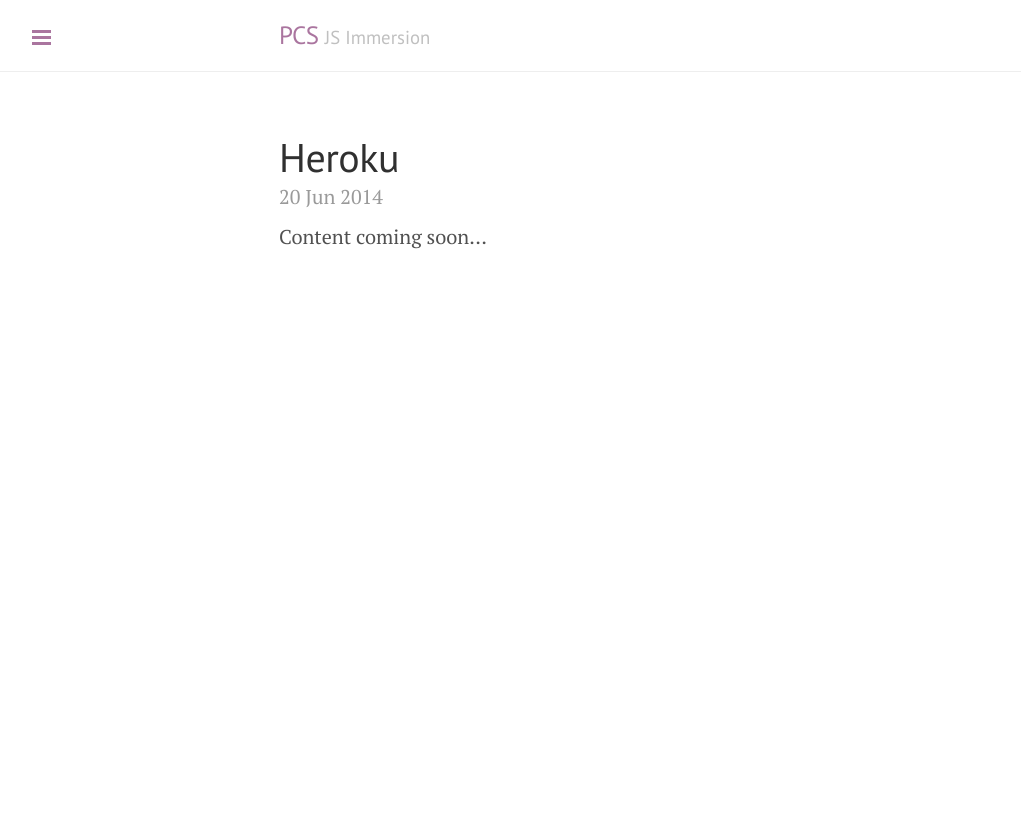
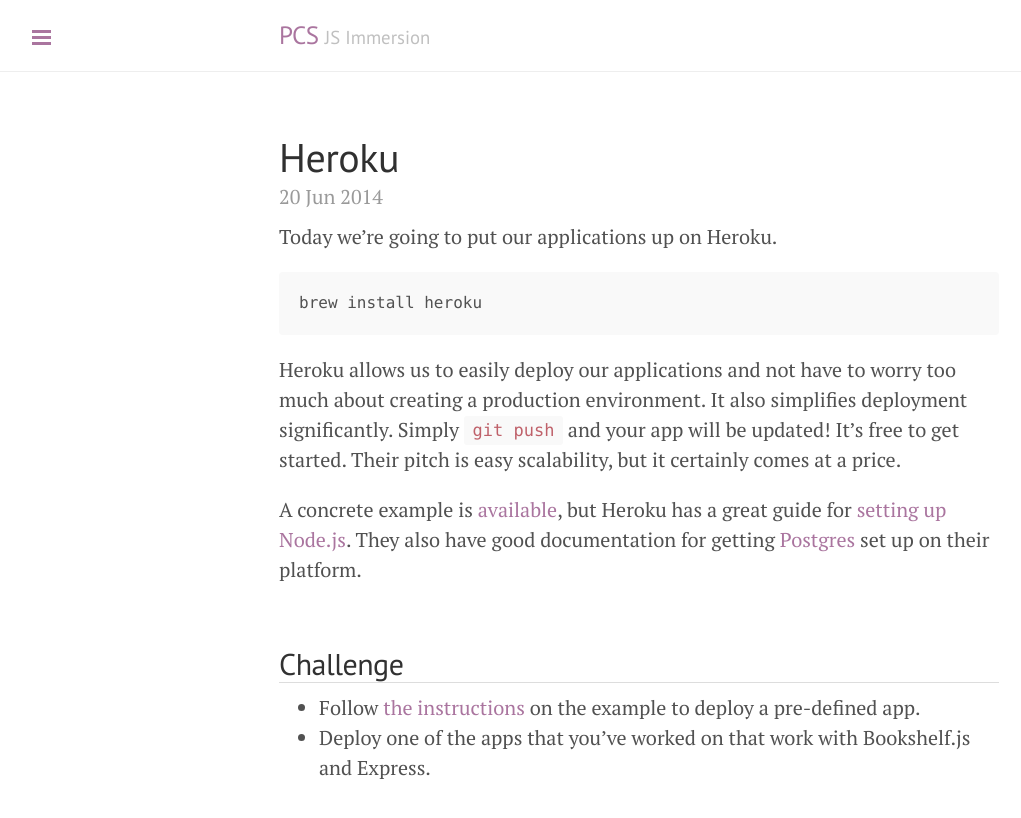
Before and after one commit to wbyoung/jsi, a Jekyll site: the page built from _posts/00-06-05-heroku.md, in a window 1280 px wide. Shown: the top 818 px of the page, without its empty margins (1-1022 px from the left). Built offline with Jekyll 4.4.1, drawn with Linux system fonts in a browser that asks for light colours; nearby versions of some CDN libraries; Markdown is read by kramdown in place of the engine named in the settings.

Commit message:
Heroku info.

```diff
--- a/_config.yml
+++ b/_config.yml
@@ -18,4 +18,4 @@
   url:            https://twitter.com/wbyoung
 
 # Custom vars
-version:          1.0.22
+version:          1.0.23
--- a/_posts/00-06-05-heroku.md
+++ b/_posts/00-06-05-heroku.md
@@ -5,4 +5,27 @@
 date: 2014-06-20 00:00:00
 ---
 
-Content coming soon&hellip;
+Today we're going to put our applications up on Heroku.
+
+    brew install heroku
+
+Heroku allows us to easily deploy our applications and not have to worry too
+much about creating a production environment. It also simplifies deployment
+significantly. Simply `git push` and your app will be updated! It's free to get
+started. Their pitch is easy scalability, but it certainly comes at a price.
+
+A concrete example is [available][jsi-heroku-example], but Heroku has a great
+guide for [setting up Node.js][heroku-node]. They also have good documentation
+for getting [Postgres][heroku-postgres] set up on their platform.
+
+
+## Challenge
+
+- Follow [the instructions][jsi-heroku-example] on the example to deploy a
+  pre-defined app.
+- Deploy one of the apps that you've worked on that work with Bookshelf.js and
+  Express.
+
+[heroku-node]: https://devcenter.heroku.com/articles/getting-started-with-nodejs
+[heroku-postgres]: https://devcenter.heroku.com/articles/heroku-postgresql
+[jsi-heroku-example]: https://github.com/wbyoung/jsi-heroku-example
```
